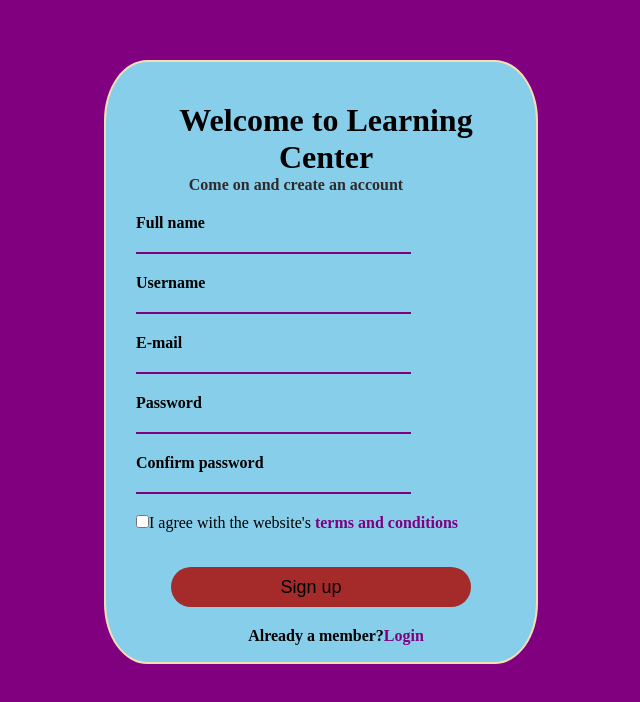
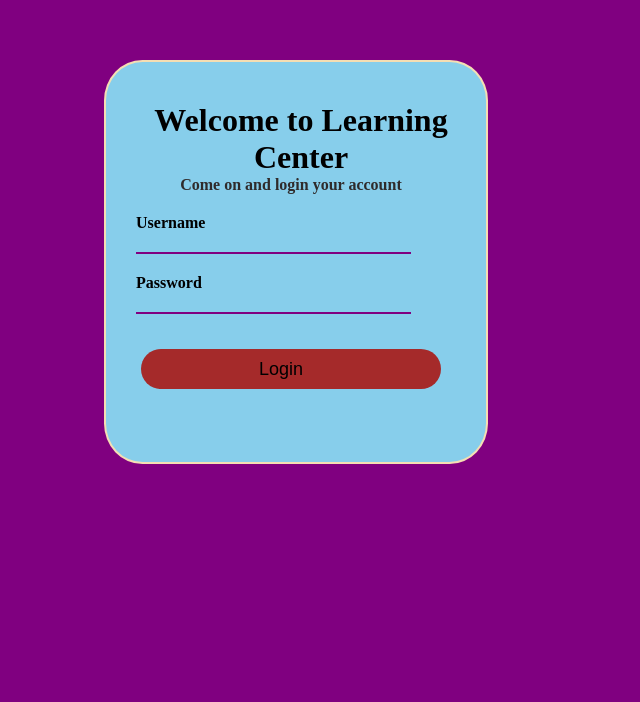
Before and after one commit to Er-Rajnish-Kumar-Tiwari/Login, a plain HTML site: page index.html in a window 1280 px wide. Shown: the whole page, without its empty margins (96-736 px from the left). Drawn offline with Linux system fonts and the light colour scheme.

Commit message:
Add files via upload

```diff
--- a/index.html
+++ b/index.html
@@ -7,56 +7,26 @@
     </head>
 
     <body>
-        <div class="containers">
+        <div class="ncontainers">
 
             <h1>Welcome to Learning Center</h1>
-            <p id="p1"><b>Come on and create an account</b></p>
-
-            <form>
-
-                <div class="full-name">
-                    <p id="p2"><b>Full name</b></p>
-                    <input type="text" placeholder=" " id="i101">
-                </div>
+            <p id="n1"><b>Come on and login your account</b></p>
 
             <div class="username">
-                    <p id="p3"><b>Username</b></p>
-                    <input type="text" placeholder=" " id="i102">
-                </div>
-
-                <div class="email">
-                    <p id="p4"><b>E-mail</b></p>
-                    <input type="text" placeholder=" " id="i103">
+                <p id="n3"><b>Username</b></p>
+                <input type="text" placeholder=" " id="n102">
             </div>
 
             <div class="password">
-                    <p id="p5"><b>Password</b></p>
-                    <input type="password" placeholder=" " id="i104">
-                </div>
-
-               <div class="cpassword">
-                <p id="p6"><b>Confirm password</b></p>
-                <input type="password" placeholder=" " id="i105">
-               </div>
-
-               <div class="check">
-                <input type="checkbox" value="I agree with the website's" name="box" id="i106">I agree with the website's
-                <a href="/conditions.jpg" id="i107"><b>terms and conditions</b></a>
+                <p id="n5"><b>Password</b></p>
+                <input type="password" placeholder=" " id="n104">
             </div>
 
             <div class="btn">
-                <input type="submit" value="Sign up" name="buttom" id="i108">
+                <input type="submit" value="Login" name="buttom" id="n108">
             </div>
 
-               <div class="already-mem">
-                <P id="p7"><b>Already a member?</b> </P>
-                <a href="https://er-rajnish-kumar-tiwari.github.io/Login/" id="i109"> <b>Login</b></a>
         </div>
-
-            </form>
-
-        </div>
-
+        <script src="tanish.js"></script>
     </body>
-    <script src="tanish.js"></script>
 </html>
--- a/style.css
+++ b/style.css
@@ -9,12 +9,11 @@ body{
     margin-top: 60px;
     margin-left: 200px;
 }
-
-.containers{
+.ncontainers{
     background-color: skyblue;
     padding-left: 30px;
-    height: 600px;
-    width: 400px;
+    height: 400px;
+    width: 350px;
     border-radius: 10%;
     border: 2px wheat solid;
 }
@@ -25,49 +24,23 @@ h1{
     padding-right:20px ;
 }
 
-#p1{
+#n1{
     text-align: center;
-    padding-right: 80px;
+    padding-right: 40px;
     color: rgb(47, 43, 43);
 }
-.full-name{
-    padding-top: 20px;
-}
 .username{
-    padding-top: 20px;
-}
-.email{
     padding-top: 20px;
 }
 .password{
     padding-top: 20px;
 }
-.cpassword{
-    padding-top: 20px;
-}
-.check{
-    padding-top: 20px;
-}
 .btn{
     padding-top: 35px;
     text-align: center;
-    padding-right: 30px;
+    padding-right: 40px;
 }
-.already-mem{
-    display: flex;
-    justify-content: center;
-    align-items: center;
-    padding-top: 20px;
-}
-#i107{
-    text-decoration: none;
-    color: purple;
-}
-#i109{
-    text-decoration: none;
-    color: purple;
-}
-#i108{
+#n108{
     height: 40px;
     width: 300px;
     border-top-left-radius: 20px;
@@ -80,38 +53,17 @@ h1{
     background-color: brown;
     border: none;
 }
-#i101{
+#n102{
     background-color: skyblue;
     border: none;
     border-bottom: 2px purple solid;
     width: 275px;
     padding-top: 5px;
 }
-#i102{
+#n104{
     background-color: skyblue;
     border: none;
     border-bottom: 2px purple solid;
     width: 275px;
     padding-top: 5px;
 }
-#i103{
-    background-color: skyblue;
-    border: none;
-    border-bottom: 2px purple solid;
-    width: 275px;
-    padding-top: 5px;
-}
-#i104{
-    background-color: skyblue;
-    border: none;
-    border-bottom: 2px purple solid;
-    width: 275px;
-    padding-top: 5px;
-}
-#i105{
-    background-color: skyblue;
-    border: none;
-    border-bottom: 2px purple solid;
-    width: 275px;
-    padding-top: 5px;
-}
--- a/tanish.js
+++ b/tanish.js
@@ -1,34 +1,16 @@
-const fn = document.querySelector("#i101");
-const un = document.querySelector("#i102");
-const pas = document.querySelector("#i104");
-const eml = document.querySelector("#i103");
-const cpas = document.querySelector("#i105");
-const bt = document.querySelector("#i108");
-const ck = document.querySelector("#i106");
-const bd = document.querySelector("body");
+const un = document.querySelector("#n102");
+const pas = document.querySelector("#n104");
+const bt = document.querySelector(".btn");
+const bd=document.querySelector("body");
 
 bt.addEventListener("click", () => {
-    // Minimum password length requirement
-    const minPasswordLength = 8;
-
-    // Check if any field is empty or if the checkbox is not checked
-    if (!fn.value || !un.value || !pas.value || !eml.value || !cpas.value || !ck.checked) {
-        alert("Please fill in all fields and agree to the terms and conditions");
-    } else if (pas.value.length < minPasswordLength) {
-        alert(`Password must be at least ${minPasswordLength} characters long`);
-    } else if (pas.value !== cpas.value) {
-        alert("Passwords do not match");
-    } else if (!validateEmail(eml.value)) {
-        alert("Please enter a valid email address");
+    // Check if any field is empty
+    if (!un.value || !pas.value) {
+        alert("Please fill in all fields");
     } else {
-        bd.innerText = "Registration Successful";
+        // Show success message
+        bd.innerText = "Login Successful";
         bd.style.color = "red";
         bd.style.fontSize="50px";
     }
 });
-
-// Function to validate email format
-function validateEmail(email) {
-    const re = /^[^\s@]+@[^\s@]+\.[^\s@]+$/;
-    return re.test(email);
-}
```
Lines whose indentation alone changed are shown as unchanged.
